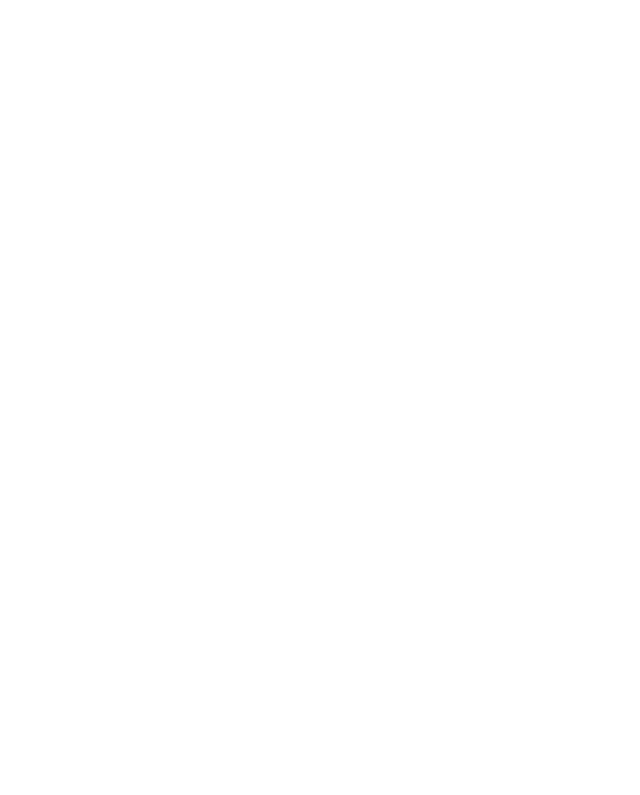
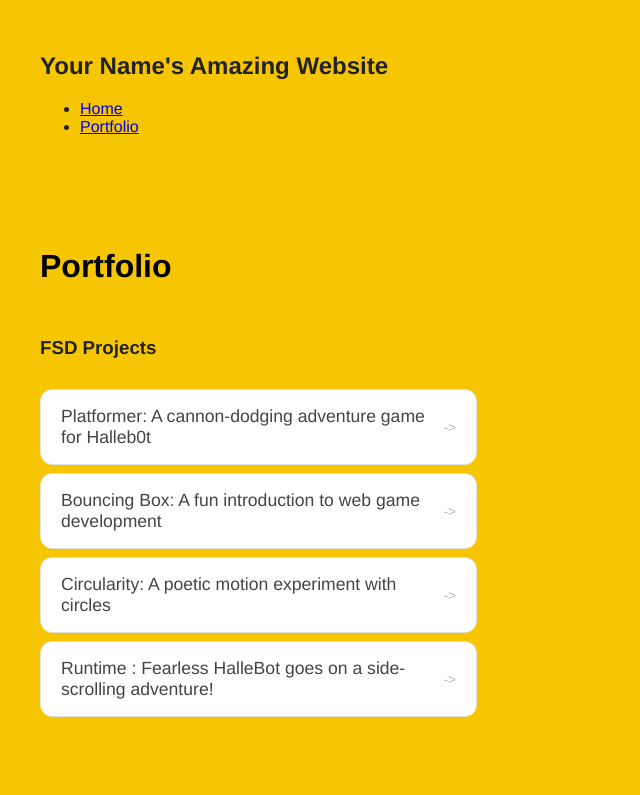
Before and after one commit to orbinmerazreyes-ops/orbinmerazreyes-ops.github.io, a plain HTML site: page portfolio.html in a window 1280 px wide. Shown: the whole page, without its empty margins (0-640 px from the left). Drawn offline with Linux system fonts and the light colour scheme.

```diff
--- a/portfolio.html
+++ b/portfolio.html
@@ -0,0 +1,49 @@
+<!DOCTYPE html>
+<html>
+  <head>
+    <title>CHANGE ME</title>
+    <link rel="stylesheet" href="style.css" />
+  </head>
+
+  <body>
+    <!-- All content goes here -->
+    <div id="all-contents">
+      <nav>
+<h1>Your Name's Amazing Website</h1>
+  <ul id="nav-ul">
+    <li class="nav-li">
+      <a href="index.html">Home</a>
+    </li>
+    <li class="nav-li">
+      <a href="portfolio.html">Portfolio</a>
+    </li>
+  </ul>
+  </nav>
+
+  <main>
+<div class="content">
+    <h1>Portfolio</h1>
+    <h3>FSD Projects</h3>
+    <ul id="portfolio">
+<li>
+  <a href="fsd-projects/platformer/">Platformer: A cannon-dodging adventure game for Halleb0t</a>
+</li>
+<li>
+  <a href="fsd-projects/bouncing-box/">Bouncing Box: A fun introduction to web game development</a>
+</li>
+<li>
+  <a href="fsd-projects/circularity/">Circularity: A poetic motion experiment with circles</a>
+</li>
+<li>
+ <a href="fsd-projects/runtime/">Runtime : Fearless HalleBot goes on a side-scrolling adventure!</a>
+</li>
+
+    </ul>
+
+    <!-- ASD Projects will go here -->
+
+  </div>
+  </main>
+    </div>
+  </body>
+</html>
--- a/style.css
+++ b/style.css
@@ -53,3 +53,56 @@
     letter-spacing: 0.15em;
     line-height: 1.4;
   }
+
+  /* Portfolio styles */
+.content h1 {
+  color: black;
+}
+
+#portfolio {
+  list-style: none;
+  margin: 0;
+  padding: 0;
+  width: 100%;
+  display: flex;
+  flex-direction: column;
+  gap: 8px;
+}
+
+#portfolio li {
+  border-radius: 12px;
+  overflow: hidden;
+}
+
+#portfolio a {
+  display: flex;
+  justify-content: space-between;
+  align-items: center;
+  text-decoration: none;
+  color: #444;
+  padding: 16px 20px;
+  font-size: 1.1rem;
+  font-weight: 500;
+  background: #fff;
+  border: 1px solid #e0e0e0;
+  border-radius: 12px;
+  transition: background 0.25s ease, color 0.25s ease, transform 0.25s ease;
+}
+
+#portfolio a:hover {
+  background: #000;
+  color: #fff;
+  transform: translateX(4px);
+}
+
+#portfolio a::after {
+  content: "->";
+  font-size: 0.85rem;
+  opacity: 0.4;
+  transition: opacity 0.25s ease;
+  white-space: nowrap;
+}
+
+#portfolio a:hover::after {
+  opacity: 1;
+}
```
Also changed, not shown: fsd-projects/platformer/platformer.js (+6 -4 lines).
